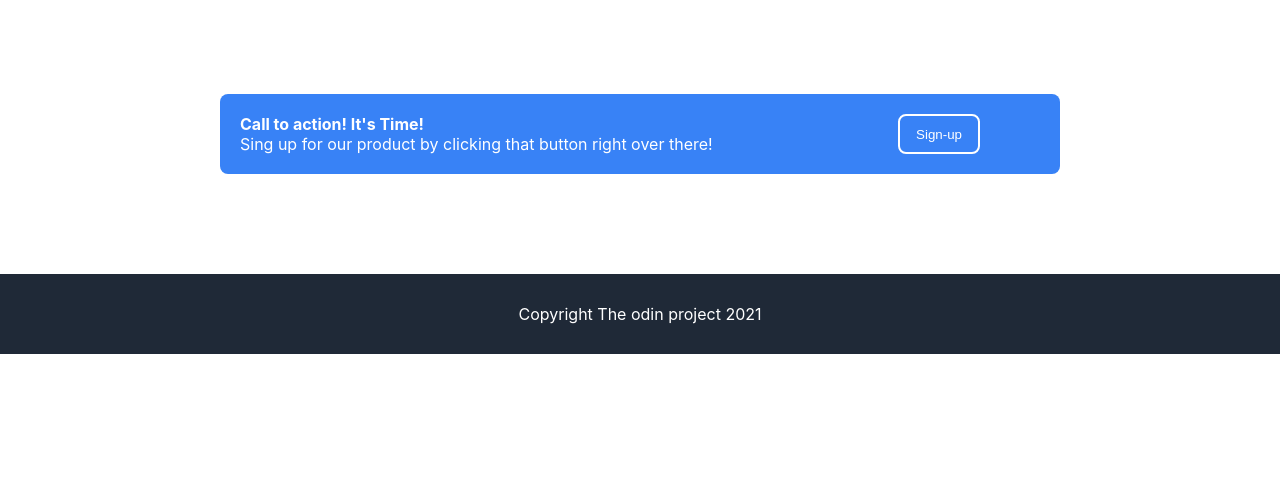
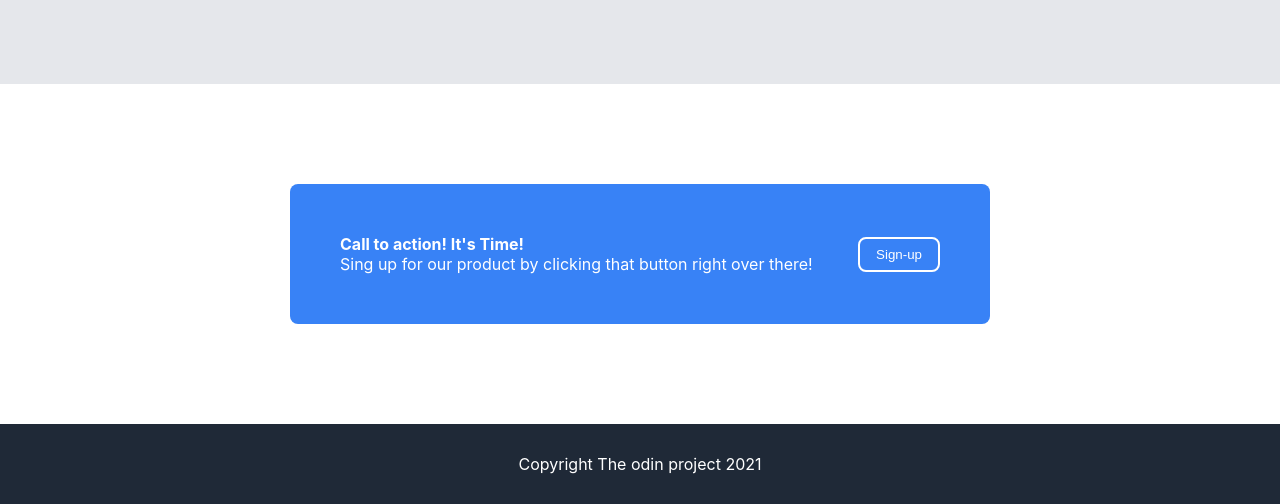
Before and after one commit to wriver0s/landing-page, a plain HTML site: page index.html in a window 1280 px wide. Shown: the part 1404-1908 px from the top of the page. Before the commit the page ends 1758 px from the top, so only its background shows below. Drawn offline with Linux system fonts and the light colour scheme.

Commit message:
arreglado los margenes

```diff
--- a/style.css
+++ b/style.css
@@ -75,7 +75,8 @@ button.button1 {
     justify-content: center;
     gap: 80px;
     align-items: center;
-    margin-bottom: 60px;
+    margin-bottom: 130px;
+    margin-top: 20px;
 }
 .info{
     max-width: 200px;
@@ -122,15 +123,16 @@ button.button1 {
 .modal{
     background: #3882f6;
     border-radius: 8px;
-    padding: 20px;
-    width: 800px;
+    padding: 50px;
+    width: 600px;
     color: white;
     display: flex;
     justify-content: space-between;
+    align-items: center;
+
 }
 
 .button2{
-    margin-right: 60px;
     background-color: #3882f6;
     color: white;
     border: 2px solid white;
```
